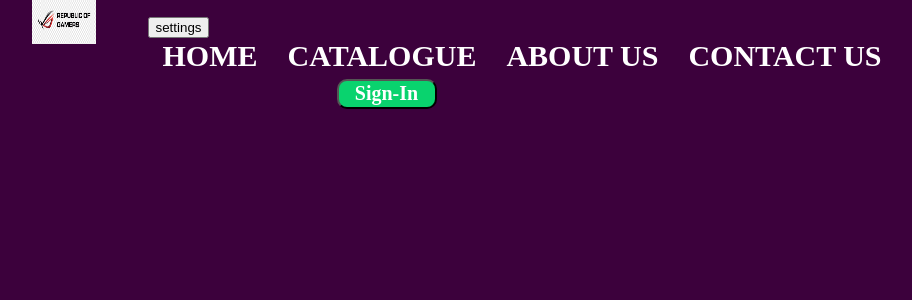
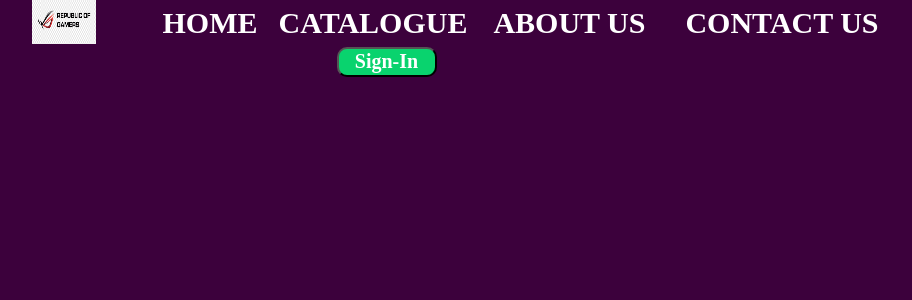
Before and after one commit to Yavnish/Manish-Digital-Studio, a Next.js app: page / in a window 1280 px wide. Shown: the top 300 px of the page, without its empty margins (354-1266 px from the left). Built offline with nearby package versions, Linux system fonts and the light colour scheme.

Commit message:
modified:   pages/_app.js 	modified:   pages/index.js 	modified:   styles/Home.module.css 	new file:   styles/dropdown.css

```diff
--- a/pages/_app.js
+++ b/pages/_app.js
@@ -1,4 +1,5 @@
 import '@/styles/globals.css'
+import '@/styles/dropdown.css'
 
 export default function App({ Component, pageProps }) {
   return <Component {...pageProps} />
--- a/pages/index.js
+++ b/pages/index.js
@@ -28,19 +28,17 @@ const home=()=> {
 
       <nav className={styles.navg}>
         <ul >
-        <div>
-      <DropdownMenu.Root>
-        <DropdownMenu.Trigger>settings</DropdownMenu.Trigger>
-        <DropdownMenu.Content>
-          <DropdownMenu.Item> New teb</DropdownMenu.Item>
-          <DropdownMenu.Item> New item</DropdownMenu.Item>
-        </DropdownMenu.Content>
-      </DropdownMenu.Root>
-      </div>
              <a href="/home"style={{marginInline:"15px",textDecoration:'none',color:"white" }}>HOME</a>
-             <a href="/home"style={{marginInline:"15px",textDecoration:'none',color:"white" }}>CATALOGUE</a>
-             <a href="/about"style={{marginInline:"15px",textDecoration:'none',color:"white"}}>ABOUT US</a>
-             <a href="/contact"style={{marginInline:"15px",textDecoration:'none',color:"white"}}>CONTACT US</a>
+             <DropdownMenu.Root>
+              <DropdownMenu.Trigger className="trigger">CATALOGUE</DropdownMenu.Trigger>
+               <DropdownMenu.Content className="content">
+                <DropdownMenu.Item className="item" > Frames</DropdownMenu.Item>
+                <DropdownMenu.Item className="item" > Printing</DropdownMenu.Item>
+              </DropdownMenu.Content>
+             </DropdownMenu.Root>
+
+             <a href="/about"style={{marginInline:"20px",textDecoration:'none',color:"white"}}>ABOUT US</a>
+             <a href="/contact"style={{marginInline:"20px",textDecoration:'none',color:"white"}}>CONTACT US</a>
              <Link href="/home"><button type="submit" className={styles.button3}>Sign-In</button> </Link>
          </ul>
     </nav>
--- a/styles/Home.module.css
+++ b/styles/Home.module.css
@@ -84,7 +84,7 @@
     text-decoration: none;
     font-weight: bold;
     font-size: 30px;
-    font-family:cursive ;
+    font-family:Jost ;
     margin-left: 12cm;
     margin-top:-25px;
 
@@ -120,19 +120,3 @@
      font-size: 20px;
      margin-left: 5cm;
    }
-
-   .dropdown {                                                                /*Login Button*/
-
-    background-color:rgb(131, 219, 0);
-     border-style:hidden;
-
-     color: white;
-     width: 300px;
-     height: 50px;
-     font-weight: bold;
-     font-family:cursive;
-     text-align: center;
-     font-size: 20px;
-     margin-left: 4cm;
-     margin-top: -40px;
-   }
--- /dev/null
+++ b/styles/dropdown.css
@@ -0,0 +1,29 @@
+.trigger{
+     background-color:rgb(60, 1, 60) ;
+     border-style:hidden;
+     color: white;
+     font-weight: bold;
+     font-stretch:wider;
+     font-family:Jost;
+     text-align: center;
+     text-decoration:none;
+     font-size: 30px;
+
+}
+.trigger:hover{
+     background-color: rgb(0, 0, 0);
+}
+
+.content{
+     color: white;
+     border-radius: 6px;
+     box-shadow: 0 0 20px 0 rgba(0 0 0 / 0.1);
+}
+
+.item{
+     padding: 5px 10px;
+}
+
+.item:focus{
+     background-color: purple;
+}
```
